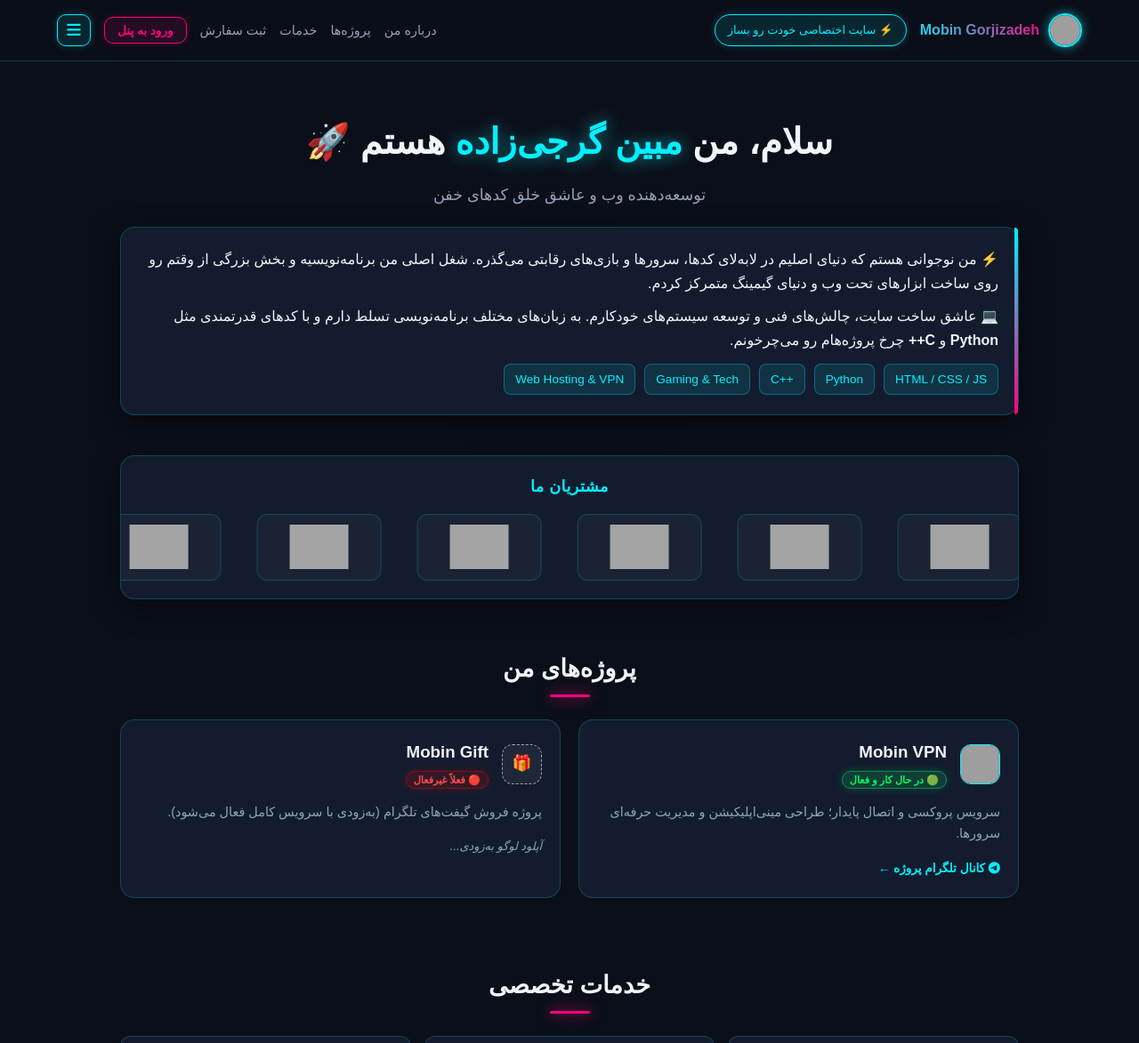
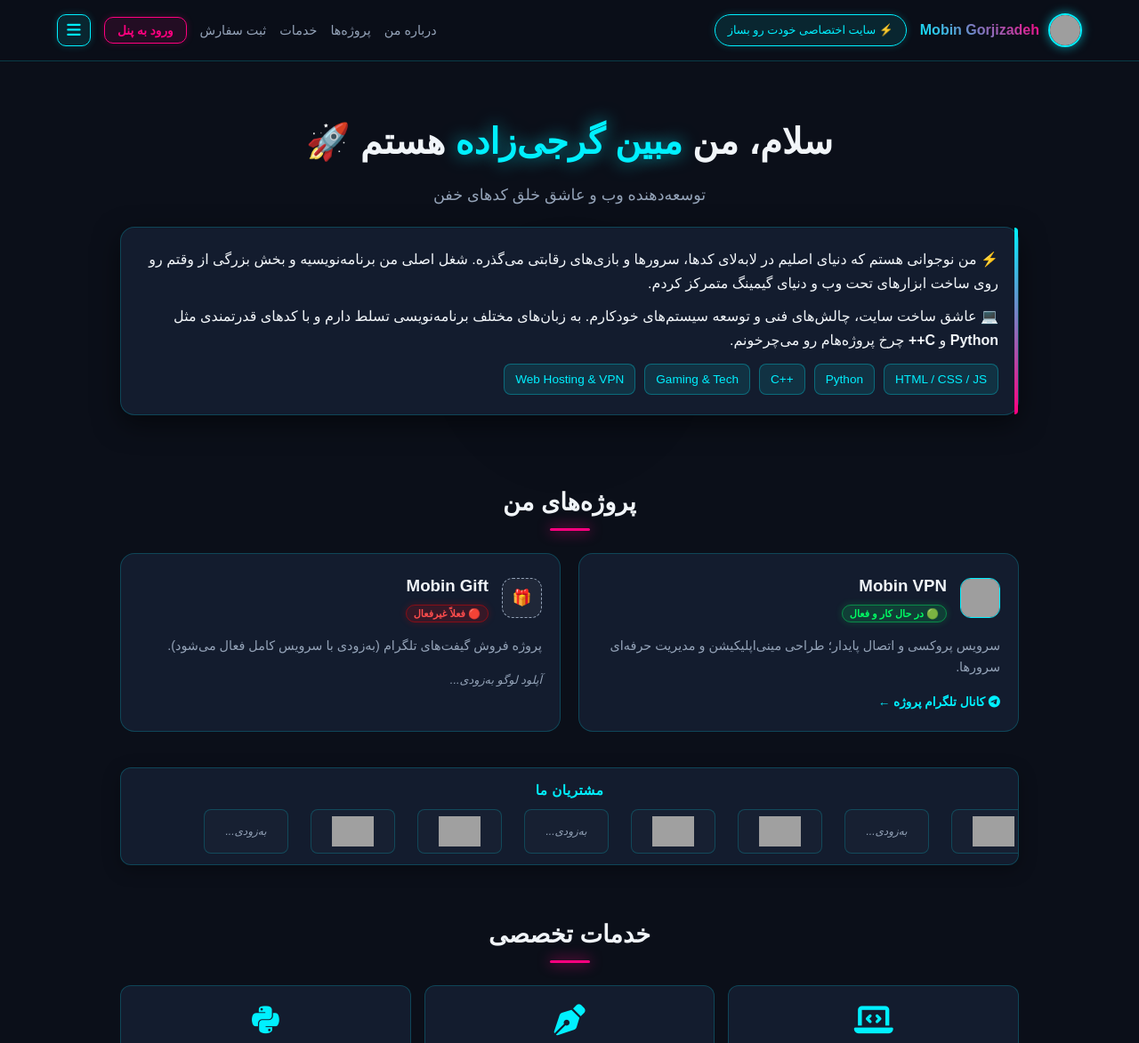
Before and after one commit to mobingorjizadeh3-eng/Mobin, a plain HTML site: page index.html in a window 1280 px wide. Shown: the top 1173 px of the page at 89% size. Drawn offline with Linux system fonts and the light colour scheme; grey boxes are pictures that could not be loaded; a small style sheet from the web is missing.

Commit message:
Update index.html

```diff
--- a/index.html
+++ b/index.html
@@ -41,7 +41,7 @@
         body.light-theme .modal-content,
         body.light-theme .hamburger-dropdown,
         body.light-theme .clients-ticker-section {
-            box-shadow: 0 10px 30px rgba(0,0,0,0.08);
+            box-shadow: 0 5px 20px rgba(0,0,0,0.06);
         }
 
         * {
@@ -376,24 +376,24 @@
             box-shadow: 0 0 15px var(--accent-pink);
         }
 
-        /* استایل‌های بخش مشتریان ما (نوار متحرک بی‌نهایت) */
+        /* بخش مشتریان ما (کوچک، مینیمال و زیر پروژه‌ها) */
         .clients-ticker-section {
             background: var(--card-bg);
             border: 1px solid var(--border-color);
-            border-radius: 16px;
-            padding: 20px 0;
-            margin-top: 25px;
+            border-radius: 12px;
+            padding: 12px 0;
+            margin-top: 20px;
             overflow: hidden;
             position: relative;
-            box-shadow: 0 10px 30px rgba(0,0,0,0.4);
+            box-shadow: 0 5px 20px rgba(0,0,0,0.3);
         }
 
         .ticker-title {
             text-align: center;
-            font-size: 1.1rem;
+            font-size: 0.95rem;
             font-weight: bold;
             color: var(--accent-cyan);
-            margin-bottom: 15px;
+            margin-bottom: 8px;
             letter-spacing: 0.5px;
         }
 
@@ -406,9 +406,9 @@
 
         .ticker-track {
             display: flex;
-            gap: 40px;
+            gap: 25px;
             align-items: center;
-            animation: scrollTicker 25s linear infinite;
+            animation: scrollTicker 22s linear infinite;
             white-space: nowrap;
             width: max-content;
         }
@@ -421,30 +421,28 @@
             display: flex;
             align-items: center;
             justify-content: center;
-            background: rgba(255, 255, 255, 0.03);
+            background: rgba(255, 255, 255, 0.02);
             border: 1px solid var(--border-color);
-            border-radius: 12px;
-            padding: 8px 20px;
-            height: 75px;
-            min-width: 140px;
+            border-radius: 8px;
+            padding: 5px 12px;
+            height: 50px;
+            min-width: 95px;
         }
 
         .client-logo-item img {
-            max-height: 50px;
-            max-width: 110px;
+            max-height: 35px;
+            max-width: 75px;
             object-fit: contain;
-            /* حذف پس‌زمینه سفید با ترکیب آلفا/فیلتر برای تطبیق با تم تیره و روشن */
-            mix-blend-mode: multiply;
-            filter: contrast(120%);
+            mix-blend-mode: screen;
             transition: transform 0.3s;
         }
 
         body.light-theme .client-logo-item img {
-            mix-blend-mode: darken;
+            mix-blend-mode: multiply;
         }
 
         .client-logo-item:hover img {
-            transform: scale(1.1);
+            transform: scale(1.08);
         }
 
         @keyframes scrollTicker {
@@ -977,9 +975,9 @@
         <div class="modal-content">
             <h3 style="color: var(--accent-cyan);">📜 تاریخچه به‌روزرسانی‌ها (Changelog)</h3>
             <ul class="changelog-list">
-                <li><strong>نسخه V 0.9:</strong> اضافه شدن نوار متحرک بی‌نهایت «مشتریان ما» با آرم‌های اختصاصی، به‌روزرسانی وضعیت پروژه‌ها و پنل کاربری.</li>
-                <li><strong>نسخه V 0.8:</strong> ورود مستقیم به پنل، اضافه شدن وضعیت تحویل پروژه و بخش راهنمای ساخت حساب کاربری.</li>
-                <li><strong>نسخه V 0.6:</strong> جدا کردن دیتابیس به فایل `db.js`، اضافه شدن نوار پیشرفت پروژه (۱ تا ۱۰۰٪) و بخش سوالات متداول.</li>
+                <li><strong>نسخه V 0.9:</strong> به‌روزرسانی آرم‌های مشتریان با لینک‌های جدید و بهینه‌سازی بخش نمایشی.</li>
+                <li><strong>نسخه V 0.8:</strong> ورود مستقیم به پنل، وضعیت تحویل پروژه و راهنمای ساخت حساب کاربری.</li>
+                <li><strong>نسخه V 0.6:</strong> جدا کردن دیتابیس به فایل `db.js` و نوار پیشرفت پروژه.</li>
             </ul>
             <button class="close-modal-btn" onclick="closeAllModals()">بستن</button>
         </div>
@@ -1058,7 +1056,7 @@
                     <span id="userStatusText" class="status-paid">---</span>
                 </div>
 
-                <!-- نوار پیشرفت پروژه (۱ تا ۱۰۰) -->
+                <!-- نوار پیشرفت پروژه -->
                 <div class="dash-card-rect" style="flex-direction: column; align-items: flex-start; gap: 8px;">
                     <div style="display: flex; justify-content: space-between; width: 100%;">
                         <span style="font-size: 0.9rem; color: var(--text-muted);">📈 پیشرفت پروژه:</span>
@@ -1105,27 +1103,6 @@
             </div>
         </section>
 
-        <!-- بخش مشتریان ما (نوار متحرک بی‌نهایت با آرم‌های بدون پس‌زمینه) -->
-        <div class="clients-ticker-section reveal">
-            <div class="ticker-title">مشتریان ما</div>
-            <div class="ticker-container">
-                <div class="ticker-track">
-                    <!-- گروه اول آرم‌ها -->
-                    <div class="client-logo-item"><img src="https://i.ibb.co/3s6p46r/image-638baf.jpg" alt="Client 1"></div>
-                    <div class="client-logo-item"><img src="https://i.ibb.co/bF9c118/image-b0aa5c.jpg" alt="Client 2"></div>
-                    <div class="client-logo-item"><img src="https://i.ibb.co/3Wq175x/image-3cd7a8.jpg" alt="Client 3"></div>
-                    <!-- تکرار برای حرکت بی‌نهایت (حلقه پشت سر هم) -->
-                    <div class="client-logo-item"><img src="https://i.ibb.co/3s6p46r/image-638baf.jpg" alt="Client 1"></div>
-                    <div class="client-logo-item"><img src="https://i.ibb.co/bF9c118/image-b0aa5c.jpg" alt="Client 2"></div>
-                    <div class="client-logo-item"><img src="https://i.ibb.co/3Wq175x/image-3cd7a8.jpg" alt="Client 3"></div>
-                    <!-- تکرار مجدد برای نرمی حرکت روی مانیتورهای بزرگ -->
-                    <div class="client-logo-item"><img src="https://i.ibb.co/3s6p46r/image-638baf.jpg" alt="Client 1"></div>
-                    <div class="client-logo-item"><img src="https://i.ibb.co/bF9c118/image-b0aa5c.jpg" alt="Client 2"></div>
-                    <div class="client-logo-item"><img src="https://i.ibb.co/3Wq175x/image-3cd7a8.jpg" alt="Client 3"></div>
-                </div>
-            </div>
-        </div>
-
         <section id="projects" class="reveal">
             <h2 class="section-title">پروژه‌های من</h2>
             <div class="projects-grid">
@@ -1162,6 +1139,30 @@
 
             </div>
         </section>
+
+        <!-- بخش مشتریان ما (با ۲ لوگوی جدید و جای خالی برای سومی) -->
+        <div class="clients-ticker-section reveal">
+            <div class="ticker-title">مشتریان ما</div>
+            <div class="ticker-container">
+                <div class="ticker-track">
+                    <!-- لوگوی اول -->
+                    <div class="client-logo-item"><img src="https://i.ibb.co/HTSPNRb2/IMG-4916.jpg" alt="Client 1"></div>
+                    <!-- لوگوی دوم -->
+                    <div class="client-logo-item"><img src="https://i.ibb.co/ych0qfsh/IMG-4917.jpg" alt="Client 2"></div>
+                    <!-- جای خالی برای لوگوی سوم (به‌زودی) -->
+                    <div class="client-logo-item" style="color: var(--text-muted); font-size: 0.75rem; font-style: italic;">به‌زودی...</div>
+
+                    <!-- تکرار برای حرکت بی‌نهایت حلقه -->
+                    <div class="client-logo-item"><img src="https://i.ibb.co/HTSPNRb2/IMG-4916.jpg" alt="Client 1"></div>
+                    <div class="client-logo-item"><img src="https://i.ibb.co/ych0qfsh/IMG-4917.jpg" alt="Client 2"></div>
+                    <div class="client-logo-item" style="color: var(--text-muted); font-size: 0.75rem; font-style: italic;">به‌زودی...</div>
+
+                    <div class="client-logo-item"><img src="https://i.ibb.co/HTSPNRb2/IMG-4916.jpg" alt="Client 1"></div>
+                    <div class="client-logo-item"><img src="https://i.ibb.co/ych0qfsh/IMG-4917.jpg" alt="Client 2"></div>
+                    <div class="client-logo-item" style="color: var(--text-muted); font-size: 0.75rem; font-style: italic;">به‌زودی...</div>
+                </div>
+            </div>
+        </div>
 
         <section id="services" class="reveal">
             <h2 class="section-title">خدمات تخصصی</h2>
@@ -1435,7 +1436,6 @@
                 statusEl.textContent = userData.status;
                 statusEl.style.color = userData.statusColor;
 
-                // تنظیم رنگ حاشیه کارت وضعیت پرداخت برای امین (نارنجی)
                 const statusBox = document.getElementById('statusCardBox');
                 statusBox.style.borderColor = userData.statusColor;
 
```
